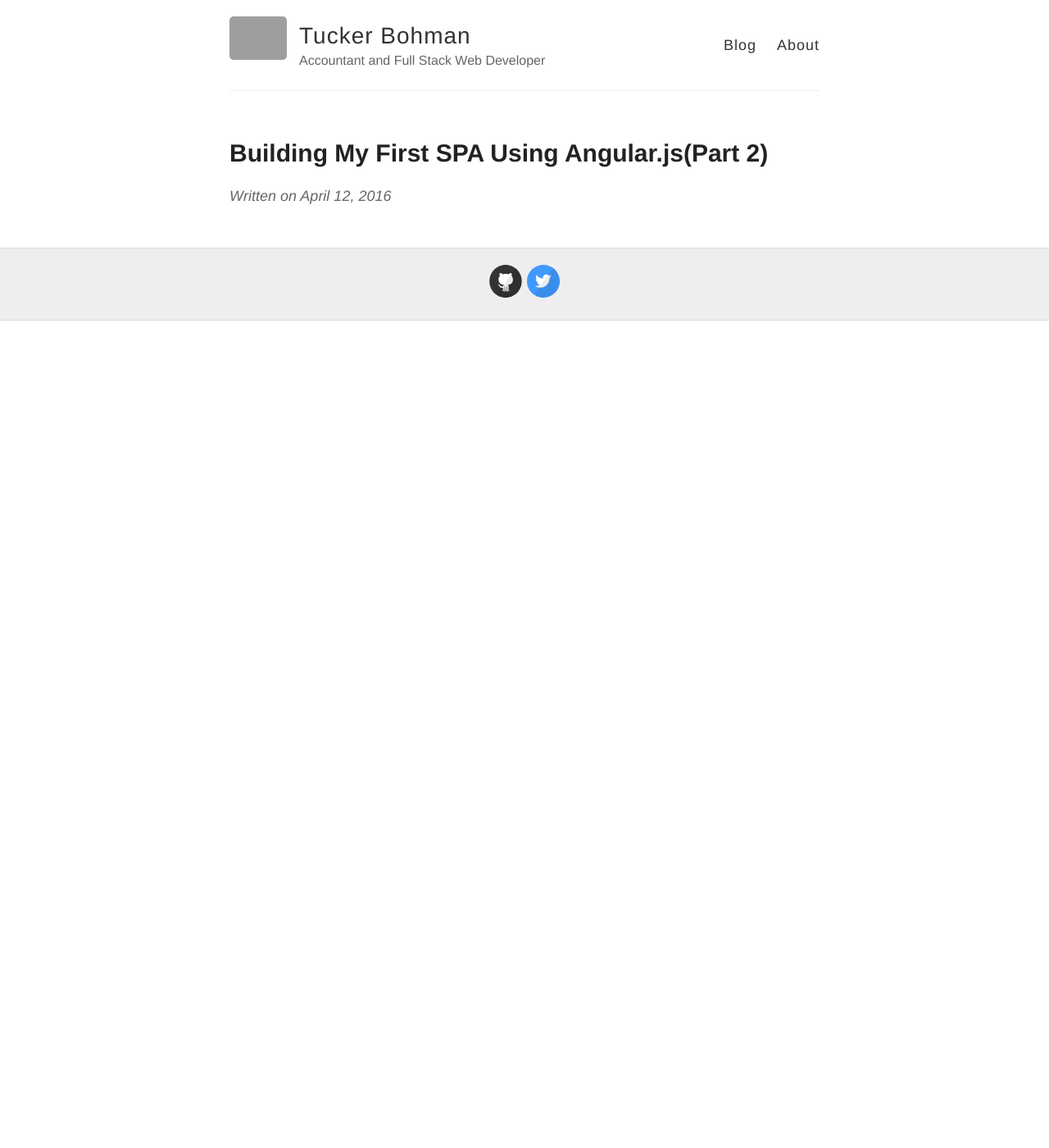
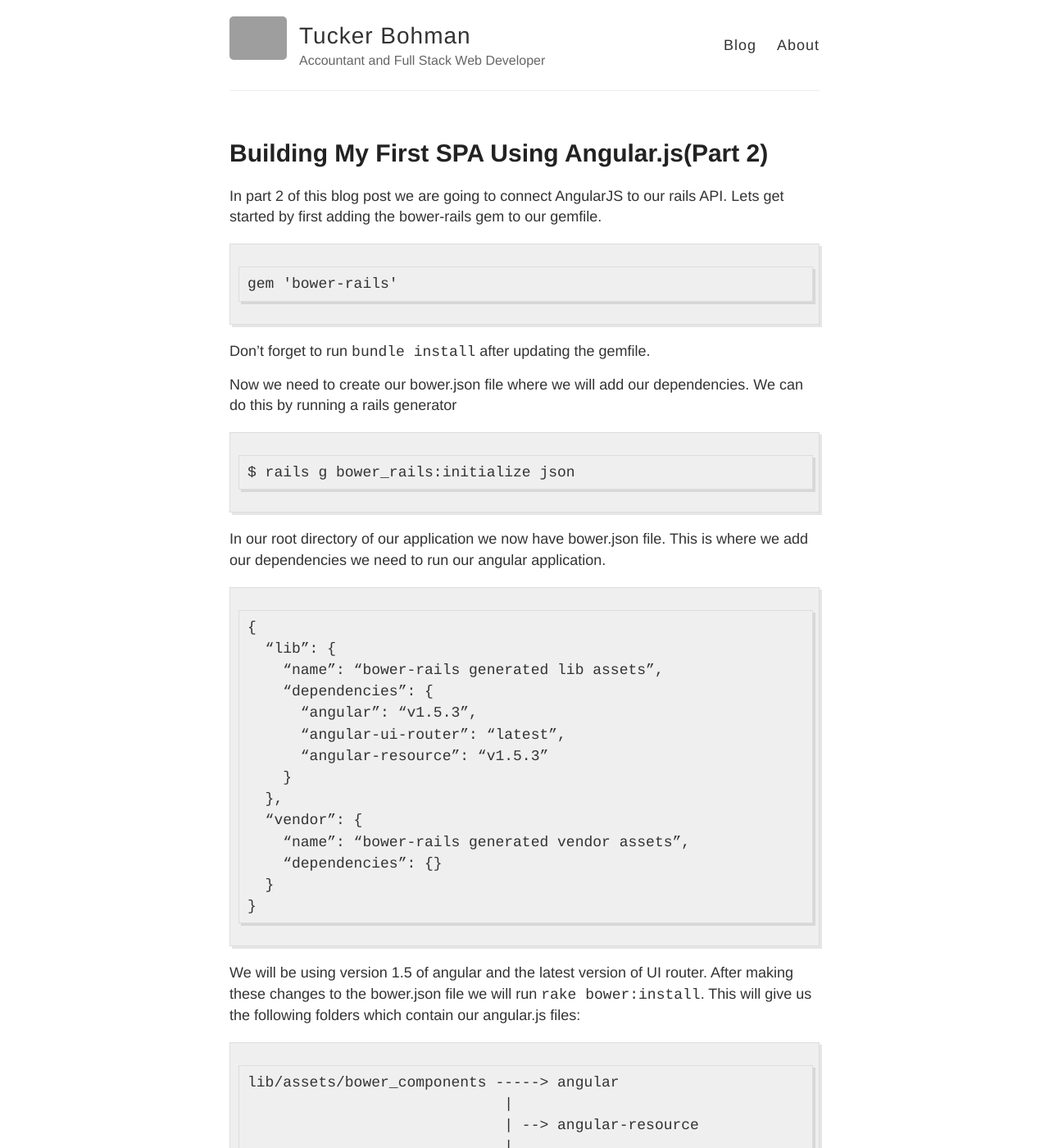
Before and after one commit to tuckerbohman5/tuckerbohman5.github.io, a Jekyll site: the page built from _posts/2016-4-12-Building-My-First-SPA-Angular-Part-2.md, in a window 1280 px wide and 1400 px high. Shown: the whole window at 82% size. Built offline with Jekyll 4.4.1, drawn with Linux system fonts in a browser that asks for light colours; some of the changed text lies outside the part shown; grey boxes are pictures that could not be loaded.

Commit message:
Installed bower

````diff
--- a/_posts/2016-4-12-Building-My-First-SPA-Angular-Part-2.md
+++ b/_posts/2016-4-12-Building-My-First-SPA-Angular-Part-2.md
@@ -2,3 +2,46 @@
 layout: post
 title: Building My First SPA Using Angular.js(Part 2)
 ---
+
+In part 2 of this blog post we are going to connect AngularJS to our rails API. Lets get started by first adding the bower-rails gem to our gemfile.
+
+```
+gem 'bower-rails'
+```
+
+Don't forget to run `bundle install` after updating the gemfile.
+
+Now we need to create our bower.json file where we will add our dependencies. We can do this by running a rails generator
+
+```
+$ rails g bower_rails:initialize json
+```
+
+In our root directory of our application we now have bower.json file. This is where we add our dependencies we need to run our angular application.
+
+```
+{
+  “lib”: {
+    “name”: “bower-rails generated lib assets”,
+    “dependencies”: {
+      “angular”: “v1.5.3”,
+      “angular-ui-router”: “latest”,
+      “angular-resource”: “v1.5.3”
+    }
+  },
+  “vendor”: {
+    “name”: “bower-rails generated vendor assets”,
+    “dependencies”: {}
+  }
+}
+```
+
+We will be using version 1.5 of angular and the latest version of UI router. After making these changes to the bower.json file we will run `rake bower:install`. This will give us the following folders which contain our angular.js files:
+
+```
+lib/assets/bower_components -----> angular
+                             |
+                             | --> angular-resource
+                             |
+                             | --> angular-ui-router
+```
````
